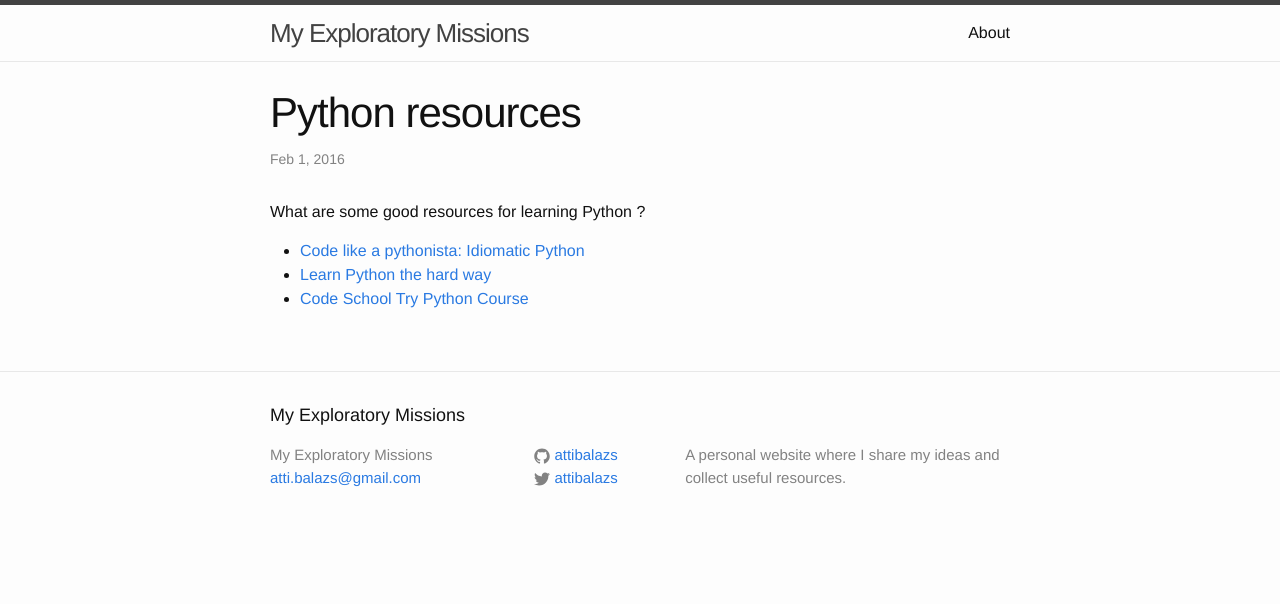
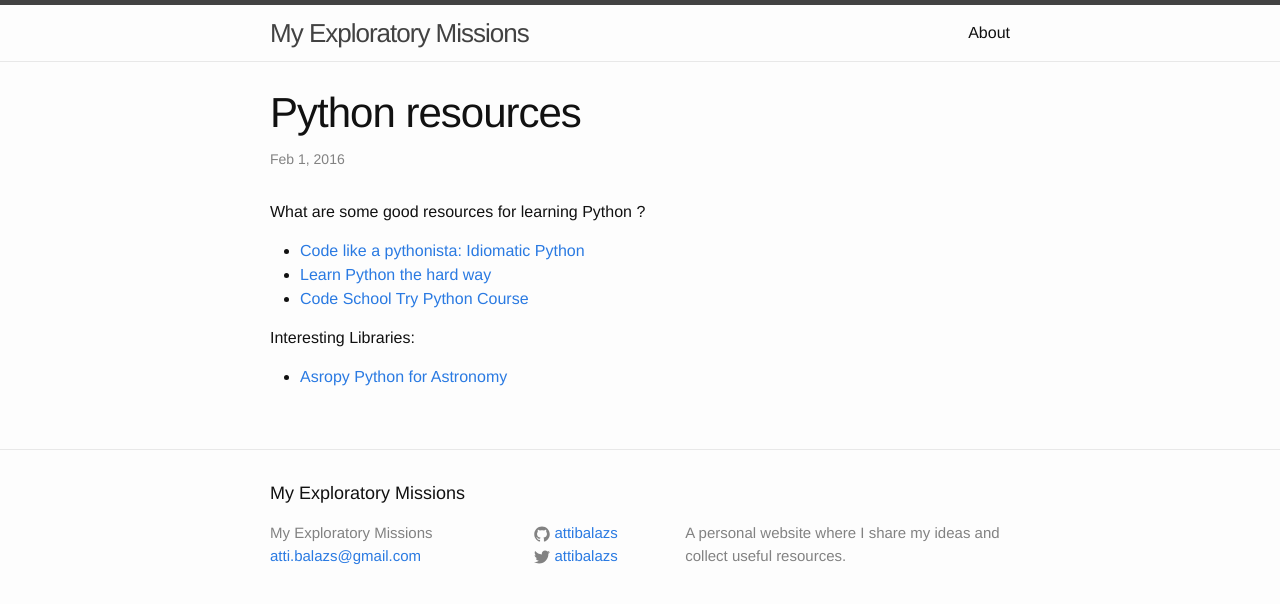
Before and after one commit to gspanoae/softwareranch.github.io, a Jekyll site: the page built from _posts/2016-02-01-python-resources.md, in a window 1280 px wide. Shown: the top 604 px of the page. Built offline with Jekyll 4.4.1, drawn with Linux system fonts in a browser that asks for light colours.

Commit message:
added link to astropy

```diff
--- a/_posts/2016-02-01-python-resources.md
+++ b/_posts/2016-02-01-python-resources.md
@@ -10,3 +10,6 @@ What are some good resources for learning Python ?
 *   [Code like a pythonista: Idiomatic Python](http://python.net/~goodger/projects/pycon/2007/idiomatic/handout.html)
 *   [Learn Python the hard way](http://learnpythonthehardway.org/book/)
 *   [Code School Try Python Course](https://www.codeschool.com/courses/try-python)
+
+Interesting Libraries:
+*   [Asropy Python for Astronomy](http://www.astropy.org/)
```
